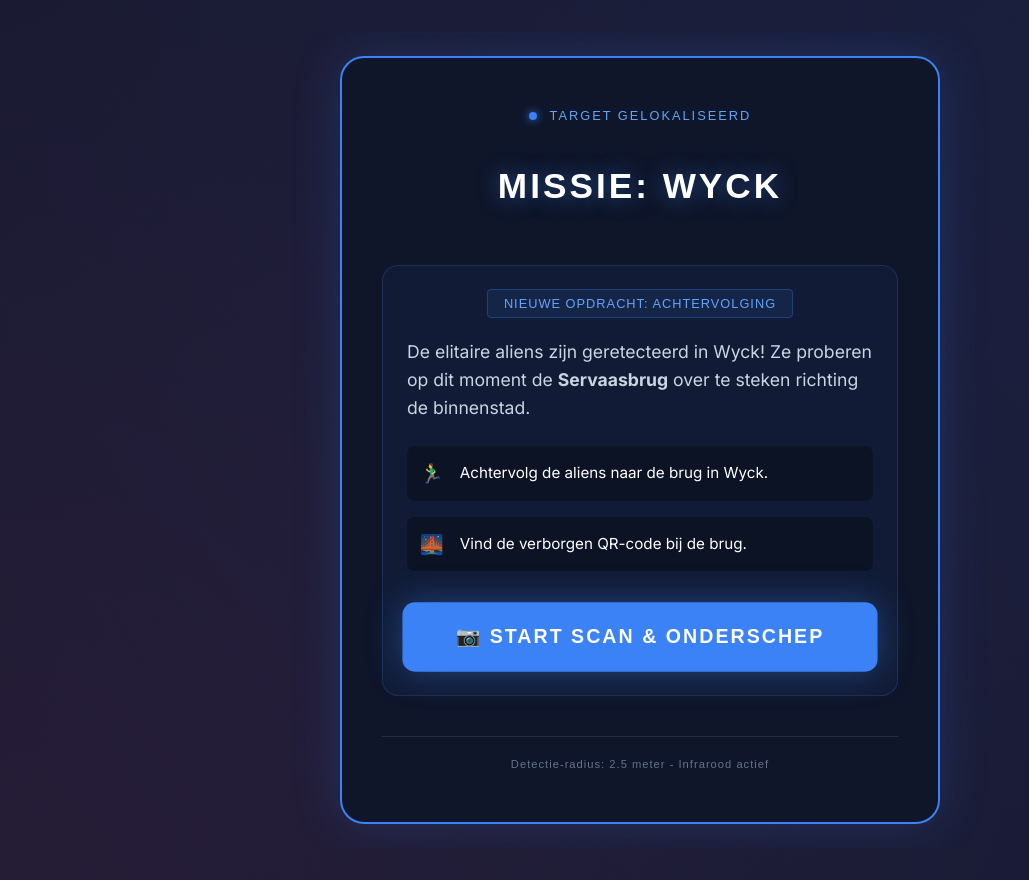
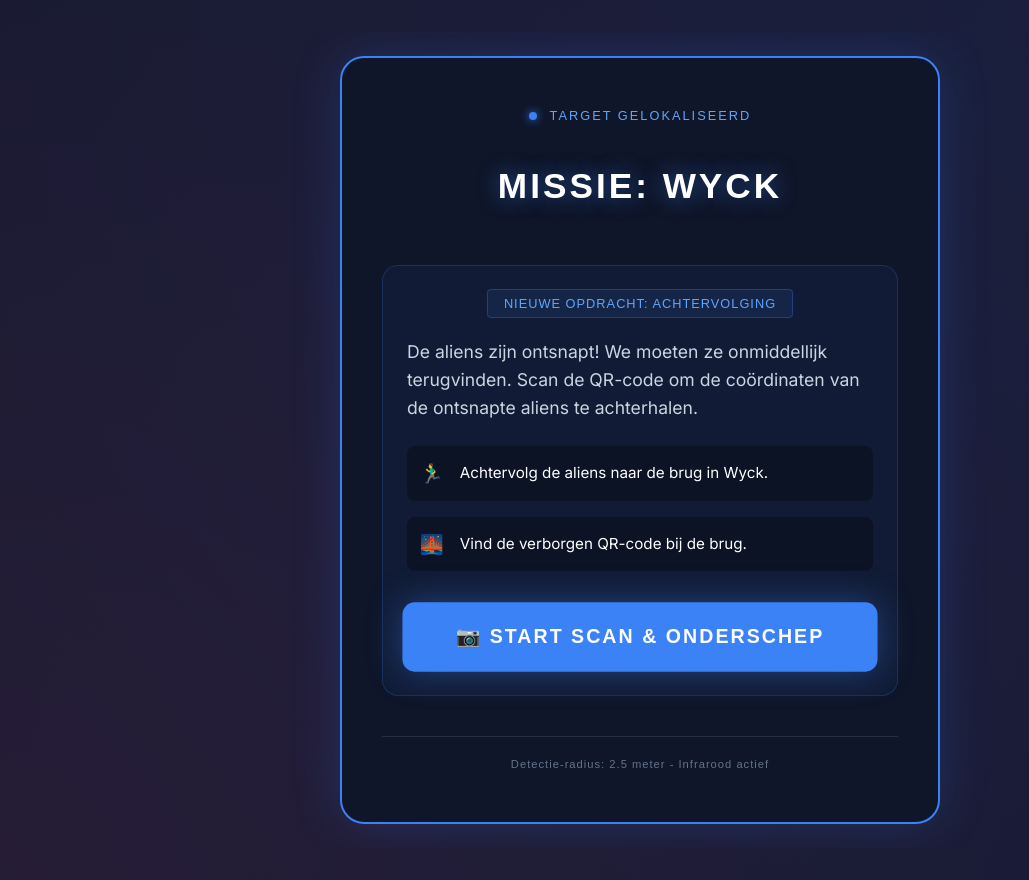
Before and after one commit to x4b5/game2026, a SvelteKit app: page /game/theta-pulse-19/luca-scan in a window 1280 px wide. Both pictures are taken after a click on the button "📷 BEVESTIG ARRIVAL". Shown: the whole page, without its empty margins (0-1029 px from the left). Built offline with nearby package versions, Linux system fonts and the light colour scheme.

Commit message:
feat: update scan instructions in luca-scan

```diff
--- a/src/routes/game/theta-pulse-19/luca-scan/+page.svelte
+++ b/src/routes/game/theta-pulse-19/luca-scan/+page.svelte
@@ -139,9 +139,9 @@
                     >
                 </div>
                 <p>
-                    De elitaire aliens zijn geretecteerd in Wyck! Ze proberen op
-                    dit moment de <strong>Servaasbrug</strong> over te steken richting
-                    de binnenstad.
+                    De aliens zijn ontsnapt! We moeten ze onmiddellijk
+                    terugvinden. Scan de QR-code om de coördinaten van de
+                    ontsnapte aliens te achterhalen.
                 </p>
                 <div class="objective-list">
                     <div class="objective-item">
@@ -161,8 +161,8 @@
             <div class="scanner-container" transition:slide>
                 <div class="scanner-info">
                     <p>
-                        Scan de QR-code bij <strong>Wyck</strong> om de ontsnapte
-                        aliens in de val te lokken.
+                        Scan de QR-code om de coördinaten van de ontsnapte
+                        aliens te achterhalen.
                     </p>
                 </div>
                 <div id="reader"></div>
```
